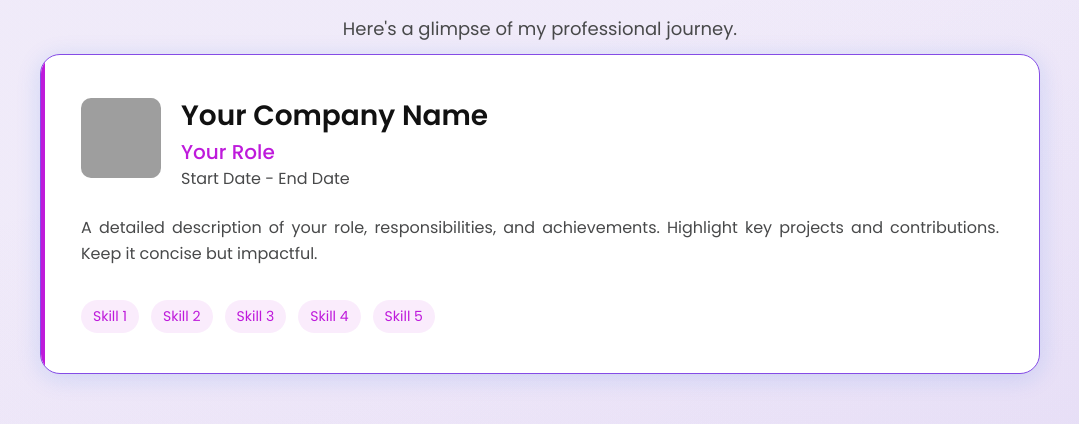
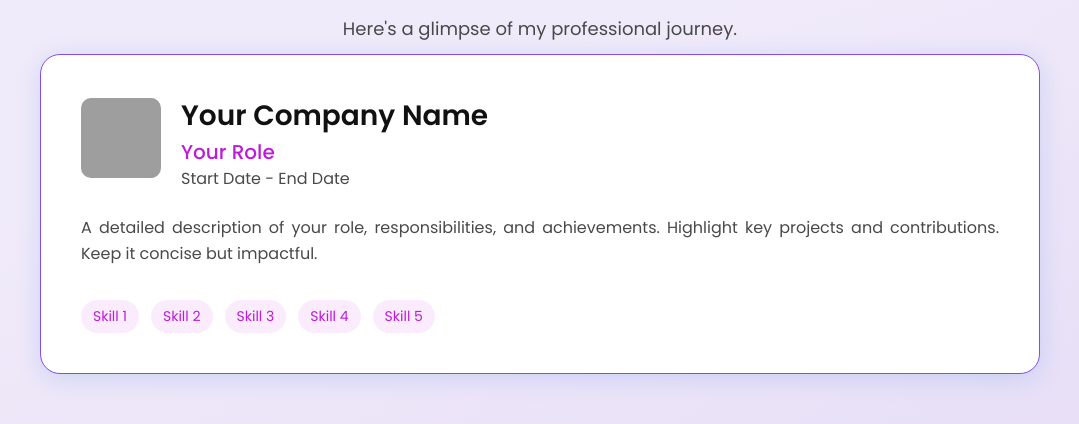
Before and after one commit to varun-chaudhary/Portfolio, a React (Vite) app in the folder portfolio/: page / in a window 1280 px wide. Shown: the part 1961-2385 px from the top of the page, without its empty margins (100-1179 px from the left). Built offline with nearby package versions, Linux system fonts and the light colour scheme; grey boxes are pictures that could not be loaded; a web font is replaced by a local one.

Commit message:
Fix: Styling of certificate and expirence

```diff
--- a/portfolio/src/Components/Certificates/Certificates.jsx
+++ b/portfolio/src/Components/Certificates/Certificates.jsx
@@ -61,11 +61,12 @@ const StyledSlider = styled(Slider)`
     align-items: center;
   }
   .slick-slide {
-    transition: transform 0.3s ease;
+    transition: transform 0.5s ease;
     padding: 0 20px;
+    transform: scale(0.8);
   }
   .slick-center {
-    transform: scale(1);
+    transform: scale(0.95);
     z-index: 1;
   }
   .slick-prev,
--- a/portfolio/src/Components/Experience/Experience.jsx
+++ b/portfolio/src/Components/Experience/Experience.jsx
@@ -10,7 +10,7 @@ const Container = styled.div`
   position: relative;
   z-index: 1;
   align-items: center;
-  padding: 40px 0;
+  padding: 40px 20px;
 `;
 
 const Wrapper = styled.div`
@@ -64,19 +64,14 @@ const ExperienceCard = styled.div`
   transition: all 0.3s ease-in-out;
   border: 0.1px solid #854CE6;
 
+  @media (max-width: 768px) {
+    padding: 20px;
+    margin: 0 10px;
+  }
+
   &:hover {
     transform: scale(1.05);
     box-shadow: rgba(23, 92, 230, 0.3) 0px 4px 24px;
-  }
-
-  &::before {
-    content: '';
-    position: absolute;
-    top: 0;
-    left: 0;
-    width: 4px;
-    height: 100%;
-    background: ${({ theme }) => theme.primary};
   }
 `;
 
```
